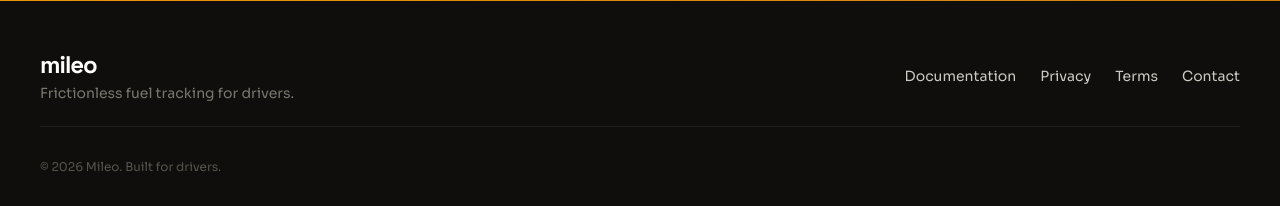
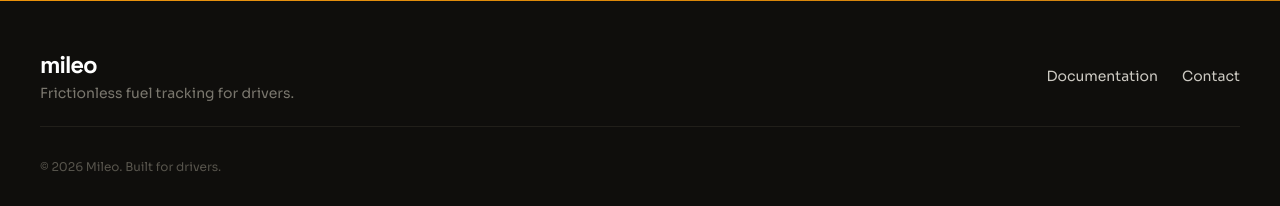
Before and after one commit to lysanderuy/mileo-fuel-tracker, a PHP site: page /index.php in a window 1280 px wide. Shown: the part 1984-2190 px from the top of the page. Run offline with PHP 8.4, Linux system fonts and the light colour scheme; the visitor is signed in with stand-in values (Sample User, id 1).

Commit message:
[Chore][Lysan] Update Footer links

```diff
--- a/app/includes/footer.php
+++ b/app/includes/footer.php
@@ -10,9 +10,7 @@
       </div>
       <div class="mm-footer-links">
         <a class="mm-footer-link" href="#docs">Documentation</a>
-        <a class="mm-footer-link" href="#privacy">Privacy</a>
-        <a class="mm-footer-link" href="#terms">Terms</a>
-        <a class="mm-footer-link" href="#contact">Contact</a>
+        <a class="mm-footer-link" href="https://github.com/lysanderuy">Contact</a>
       </div>
     </div>
     <div class="mm-footer-bottom">© 2026 Mileo. Built for drivers.</div>
```
